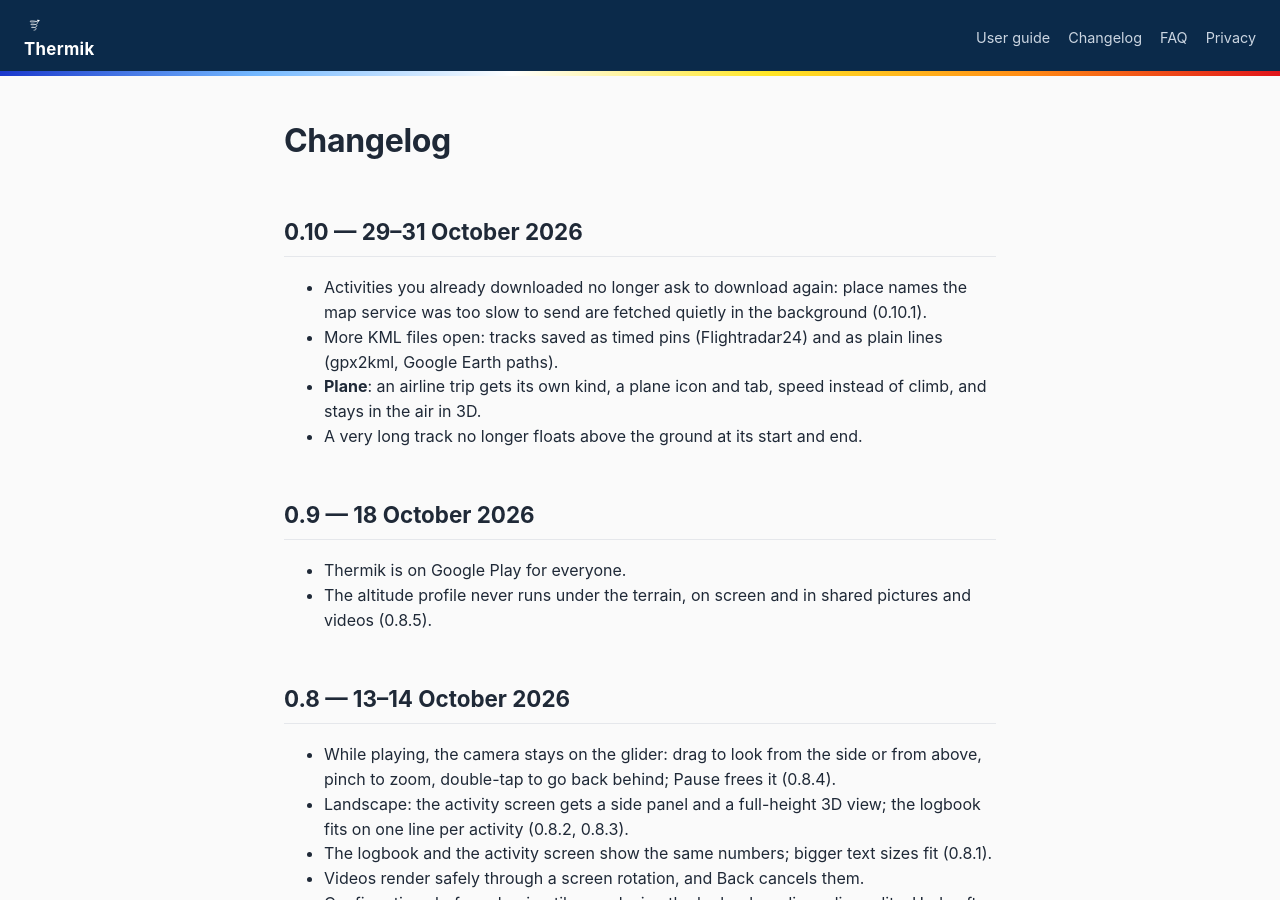
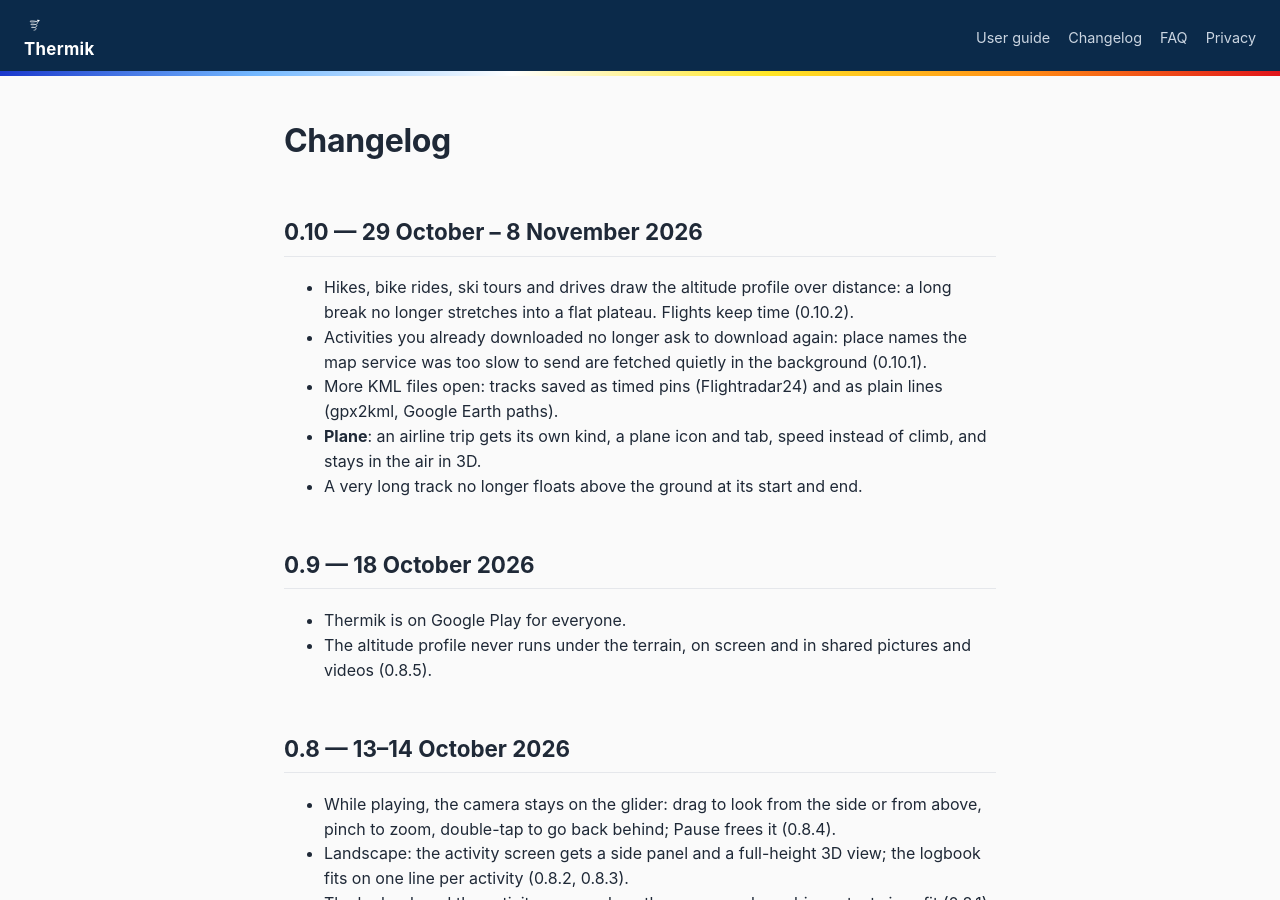
Before and after one commit to duettra/thermik-public, a Jekyll site: the page built from docs/changelog.md, in a window 1280 px wide and 900 px high. Built offline with Jekyll 4.4.1, drawn with Linux system fonts in a browser that asks for light colours; our own code applies the rules of GitHub Pages for plain Markdown files.

Commit message:
0.10.2: profile over distance on the ground (changelog, 3D guide)
Co-Authored-By: Claude Opus 5.5 <noreply@anthropic.com>

```diff
--- a/docs/changelog.md
+++ b/docs/changelog.md
@@ -1,7 +1,9 @@
 # Changelog
 
-## 0.10 — 29–31 October 2026
+## 0.10 — 29 October – 8 November 2026
 
+- Hikes, bike rides, ski tours and drives draw the altitude profile over distance: a long break
+  no longer stretches into a flat plateau. Flights keep time (0.10.2).
 - Activities you already downloaded no longer ask to download again: place names the map service
   was too slow to send are fetched quietly in the background (0.10.1).
 - More KML files open: tracks saved as timed pins (Flightradar24) and as plain lines (gpx2kml,
```
Also changed, not shown: docs/3d-view.md (+1 -1 lines).
